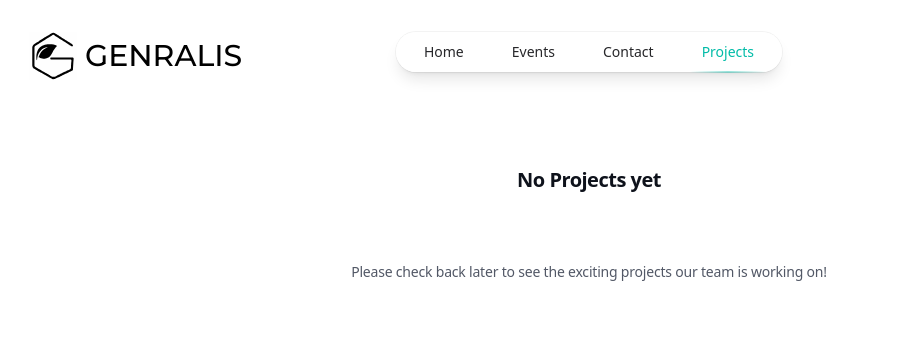
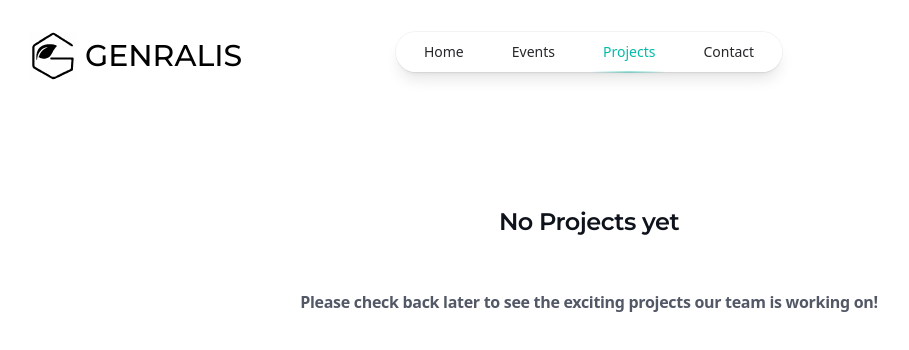
Before and after one commit to Genralis/website, a React (Vite) app: page /projects in a window 1280 px wide. Shown: the top 350 px of the page, without its empty margins (51-960 px from the left). Built offline with nearby package versions, Linux system fonts and the light colour scheme.

Commit message:
changed page top padding for pageheadings

```diff
--- a/src/components/PageHeading.tsx
+++ b/src/components/PageHeading.tsx
@@ -11,7 +11,7 @@ const PageHeading = ({
     <>
       <div
         className="text-center mx-auto flex flex-col justify-center
-          max-w-3xl gap-12 my-10 lg:my-20"
+          max-w-3xl gap-12 my-10"
       >
         <h1 className="text-preset-7 text-(--heading-text) font-monserrat">
           {heading}
--- a/src/constants/navItems.ts
+++ b/src/constants/navItems.ts
@@ -11,13 +11,12 @@ export const navItems = [
     name: "Events",
     to: "/events",
   },
-
+  {
+    name: "Projects",
+    to: "/projects",
+  },
   {
     name: "Contact",
     to: "/contact",
   },
-  {
-    name: "Projects",
-    to: "/projects",
-  },
 ];
--- a/src/pages/Projects/page.tsx
+++ b/src/pages/Projects/page.tsx
@@ -21,21 +21,26 @@ const ProjectsPage = () => {
   return (
     <div className="page-container">
       {projects.length === 0 ? (
-        <>
+        <div
+          className="text-center mx-auto
+        flex flex-col justify-center
+          max-w-3xl gap-12 my-10"
+        >
           <div
-            className="text-preset-2 text-(--heading-text)
-            mx-auto text-center font-semibold"
+            className="text-preset-1 text-(--heading-text)
+            mx-auto text-center font-semibold font-monserrat
+            "
           >
             No Projects yet
           </div>
           <p
-            className="mt-2 text-preset-4 text-(--subheading-text-1)
+            className="mt-2 text-preset-3 text-(--subheading-text-1)
             mx-auto text-center"
           >
             Please check back later to see the exciting projects our team is
             working on!
           </p>
-        </>
+        </div>
       ) : (
         <>
           <PageHeading
```
Also changed, not shown: 1 other file (tests, documents, lock files or other folders).
